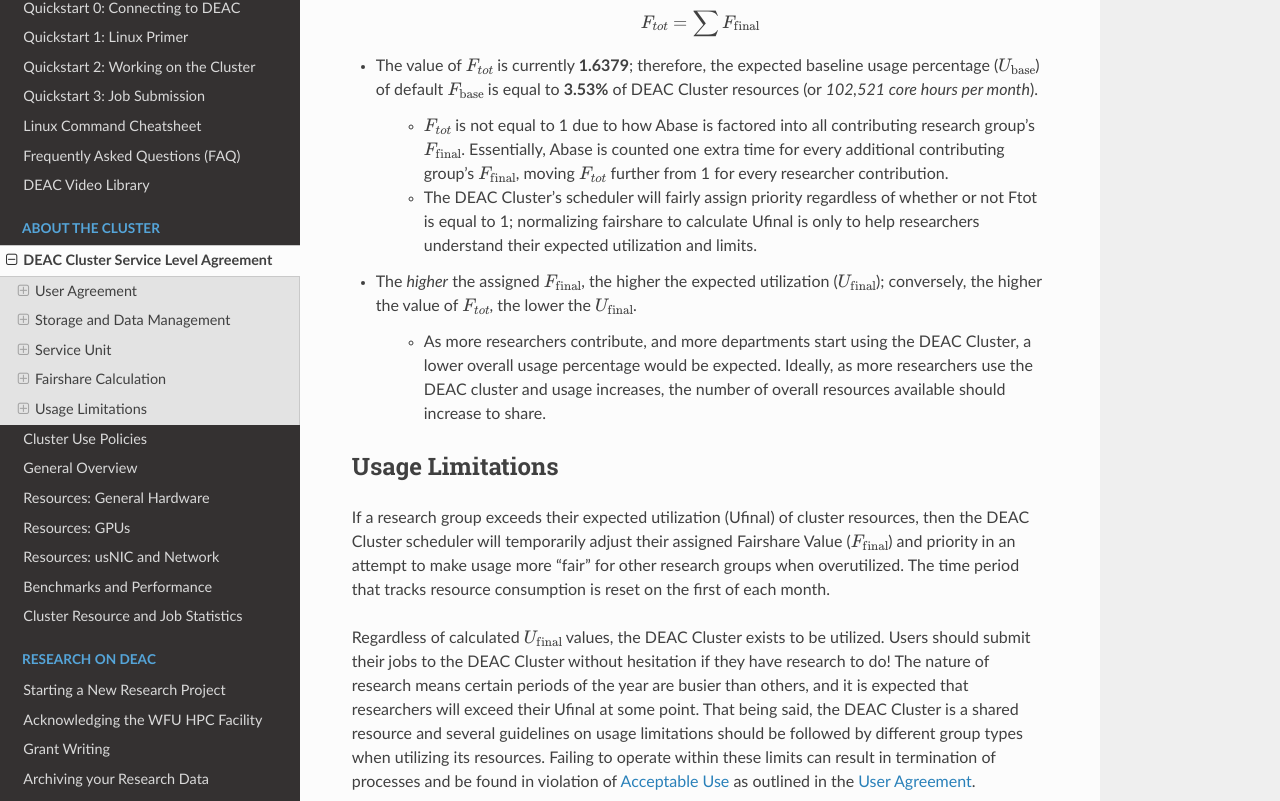
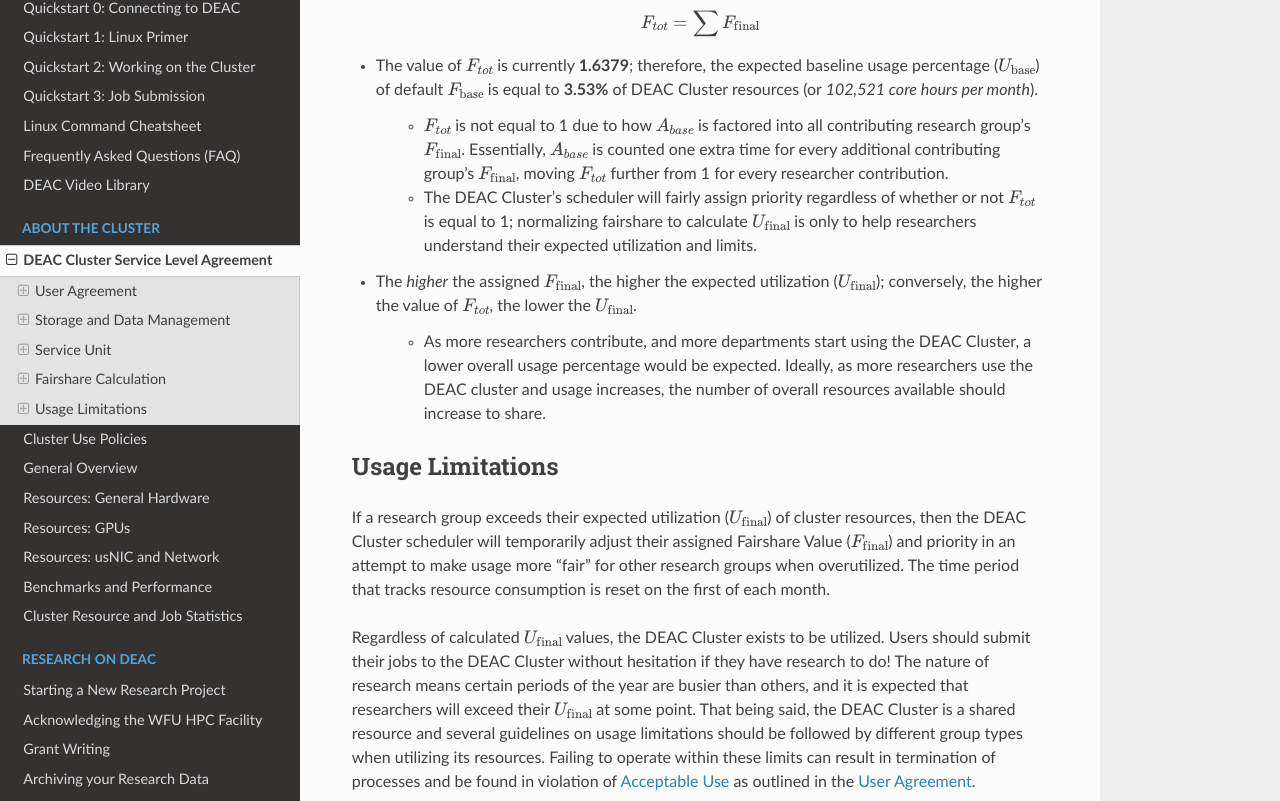
Before and after one commit to WFU-HPC/deac-docs, a Sphinx documentation site: the page built from source/cluster-sla.rst, in a window 1280 px wide and 1400 px high, scrolled down 17187 px. Shown: the part 144-945 px from the top of the window. Built offline with Sphinx 7.4.7 and the Read the Docs theme 2.0.0, drawn with Linux system fonts in a browser that asks for light colours.

Commit message:
Fixing math lang typos for Ufinal.

```diff
--- a/source/cluster-sla.rst
+++ b/source/cluster-sla.rst
@@ -590,8 +590,8 @@
 
 * The value of :math:`F_{tot}` is currently **1.6379**; therefore, the expected baseline usage percentage (:math:`U_{\mathrm{base}}`) of default :math:`F_{\mathrm{base}}` is equal to **3.53%** of DEAC Cluster resources (or *102,521 core hours per month*).
 
-    * :math:`F_{tot}` is not equal to 1 due to how Abase is factored into all contributing research group’s :math:`F_{\mathrm{final}}`. Essentially, Abase is counted one extra time for every additional contributing group’s :math:`F_{\mathrm{final}}`, moving :math:`F_{tot}` further from 1 for every researcher contribution.
-    * The DEAC Cluster’s scheduler will fairly assign priority regardless of whether or not Ftot is equal to 1; normalizing fairshare to calculate Ufinal is only to help researchers understand their expected utilization and limits.
+    * :math:`F_{tot}` is not equal to 1 due to how :math:`A_{base}` is factored into all contributing research group’s :math:`F_{\mathrm{final}}`. Essentially, :math:`A_{base}` is counted one extra time for every additional contributing group’s :math:`F_{\mathrm{final}}`, moving :math:`F_{tot}` further from 1 for every researcher contribution.
+    * The DEAC Cluster’s scheduler will fairly assign priority regardless of whether or not :math:`F_{tot}` is equal to 1; normalizing fairshare to calculate :math:`U_{\mathrm{final}}` is only to help researchers understand their expected utilization and limits.
 
 * The *higher* the assigned :math:`F_{\mathrm{final}}`, the higher the expected utilization (:math:`U_{\mathrm{final}}`); conversely, the higher the value of :math:`F_{tot}`, the lower the :math:`U_{\mathrm{final}}`.
 
@@ -613,9 +613,9 @@
 Usage Limitations
 *****************
 
-If a research group exceeds their expected utilization (Ufinal) of cluster resources, then the DEAC Cluster scheduler will temporarily adjust their assigned Fairshare Value (:math:`F_{\mathrm{final}}`) and priority in an attempt to make usage more “fair” for other research groups when overutilized. The time period that tracks resource consumption is reset on the first of each month.
+If a research group exceeds their expected utilization (:math:`U_{\mathrm{final}}`) of cluster resources, then the DEAC Cluster scheduler will temporarily adjust their assigned Fairshare Value (:math:`F_{\mathrm{final}}`) and priority in an attempt to make usage more “fair” for other research groups when overutilized. The time period that tracks resource consumption is reset on the first of each month.
 
-Regardless of calculated :math:`U_{\mathrm{final}}` values, the DEAC Cluster exists to be utilized. Users should submit their jobs to the DEAC Cluster without hesitation if they have research to do! The nature of research means certain periods of the year are busier than others, and it is expected that researchers will exceed their Ufinal at some point. That being said, the DEAC Cluster is a shared resource and several guidelines on usage limitations should be followed by different group types when utilizing its resources. Failing to operate within these limits can result in termination of processes and be found in violation of :ref:`sec.sla.ua.acceptable_use` as outlined in the :ref:`sec.sla.ua`.
+Regardless of calculated :math:`U_{\mathrm{final}}` values, the DEAC Cluster exists to be utilized. Users should submit their jobs to the DEAC Cluster without hesitation if they have research to do! The nature of research means certain periods of the year are busier than others, and it is expected that researchers will exceed their :math:`U_{\mathrm{final}}` at some point. That being said, the DEAC Cluster is a shared resource and several guidelines on usage limitations should be followed by different group types when utilizing its resources. Failing to operate within these limits can result in termination of processes and be found in violation of :ref:`sec.sla.ua.acceptable_use` as outlined in the :ref:`sec.sla.ua`.
 
 .. _sec.sla.ul.baseline_research_groups:
 
```
